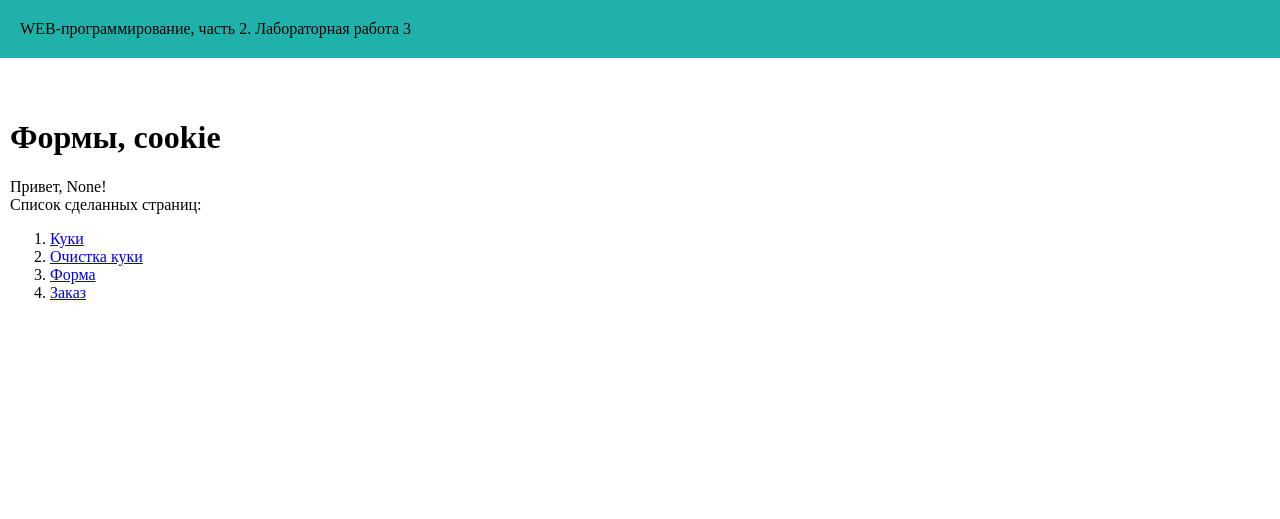
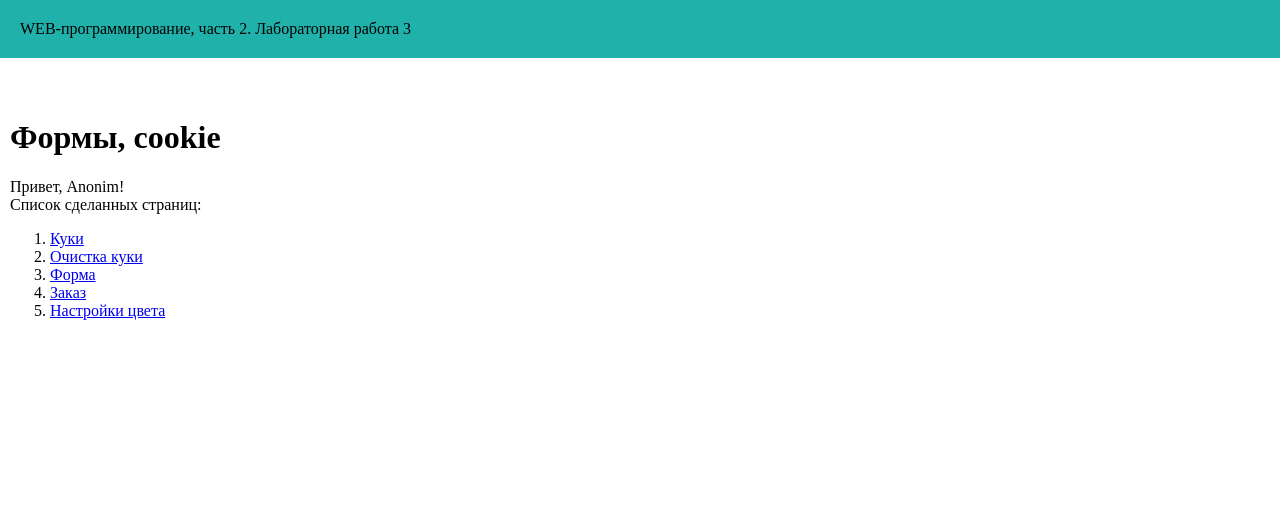
Before and after one commit to DanyaKononov/web-programming-labs-2, a Flask app: page /lab3/ in a window 1280 px wide. Shown: the top 519 px of the page. Run offline with Flask 3, Linux system fonts and the light colour scheme.

Commit message:
Настройки

```diff
--- a/lab3.py
+++ b/lab3.py
@@ -13,8 +13,8 @@ def labor3():
 def cookie():
 		resp = make_response(redirect('/lab3/'))
 		resp.set_cookie('name', 'Alex', max_age=1)
-		resp.set_cookie('age', '20')
-		resp.set_cookie('name_color', 'grey')
+		resp.set_cookie('age', '20', max_age=1)
+		resp.set_cookie('name_color', 'grey', max_age=1)
 		return resp
 
 
@@ -65,3 +65,22 @@ def pay():
 @lab3.route('/lab3/success')
 def	good():
 		return render_template('/lab3/success.html', price = price)
+
+
+@lab3.route('/lab3/settings')
+def settings():
+    color = request.args.get('color')
+    backgroundcolor = request.args.get('backgroundcolor')
+    fontsize = request.args.get('fontsize')
+    if color or backgroundcolor or fontsize:
+        resp = make_response(redirect('/lab3/settings'))
+        resp.set_cookie('color', color)
+        resp.set_cookie('backgroundcolor', backgroundcolor)
+        resp.set_cookie('fontsize', fontsize)
+        return resp
+
+    color = request.cookies.get('color')
+    backgroundcolor = request.cookies.get('backgroundcolor')
+    fontsize = request.cookies.get('fontsize')
+    resp = make_response(render_template('lab3/settings.html', color=color, backgroundcolor=backgroundcolor, fontsize=fontsize))
+    return resp
--- a/templates/base.html
+++ b/templates/base.html
@@ -6,6 +6,20 @@
     <link rel="stylesheet" href="{{ url_for('static', filename='main.css') }}">
     <link rel="icon" href="{{url_for('static', filename='/lab1/Logo.png')}}">
     <title>Данил Кононов. {% block lab %}{% endblock %}</title>
+		<style>
+				body{
+						{% if request.cookies.get('color') %}
+						color: {{ request.cookies.get('color') }};
+						{% endif %}
+						{% if request.cookies.get('backgroundcolor') %}
+            background-color: {{request.cookies.get('backgroundcolor')}};
+            {% endif %}
+            {% if request.cookies.get('fontsize') %}
+            font-size: {{request.cookies.get('fontsize')}}px;
+            {% endif %}
+				}
+
+		</style>
 </head>
 <body>
     <header>
--- a/templates/lab3/lab3.html
+++ b/templates/lab3/lab3.html
@@ -5,7 +5,7 @@
 {% block main %}
     <h1>Формы, cookie</h1>
 		<div>
-			Привет, <span style="color: {{name_color}}">{{name}}</span>!
+			Привет, <span style="color: {{name_color}}">{{ name or 'Anonim' }}</span>!
 		</div>
     <div>Список сделанных страниц:</div>
     <ol>
@@ -20,6 +20,9 @@
 				</li>
 				<li>
 					<a href="/lab3/order">Заказ</a>
-			</li>
+				</li>
+				<li>
+					<a href="/lab3/settings">Настройки цвета</a>
+				</li>
     </ol>
 {% endblock %}
--- a/templates/lab3/pay.html
+++ b/templates/lab3/pay.html
@@ -8,7 +8,7 @@
 		<form action="/lab3/success">
 				<div style="border: 1px solid black; border-radius: 15px; width:220px; padding: 10px; background-color: lightcoral">
 						<div style="font-size: 25px; margin-bottom: 7px">
-								К оплате: {{price}} &#8381;
+								К оплате: {{ price }} &#8381;
 						</div>
 						<div style="font-size: 20px; margin-bottom: 7px">Номер банквоской карты:</div>
 						<div style="font-size: 20px; margin-bottom: 7px">
@@ -30,7 +30,7 @@
 						</div>
 						<div>
 								<button type="submit">Оплатить</button>
-								<a href="/lab3/order1">Отказаться</a>
+								<a href="/lab3/order">Отказаться</a>
 						</div>
 				</div>
 		</form>
```
Also changed, not shown: templates/lab3/settings.html (added, +24 -0 lines).
